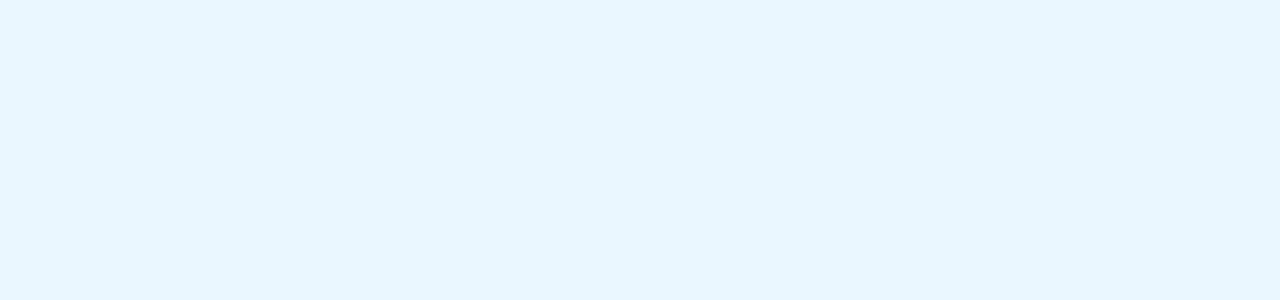
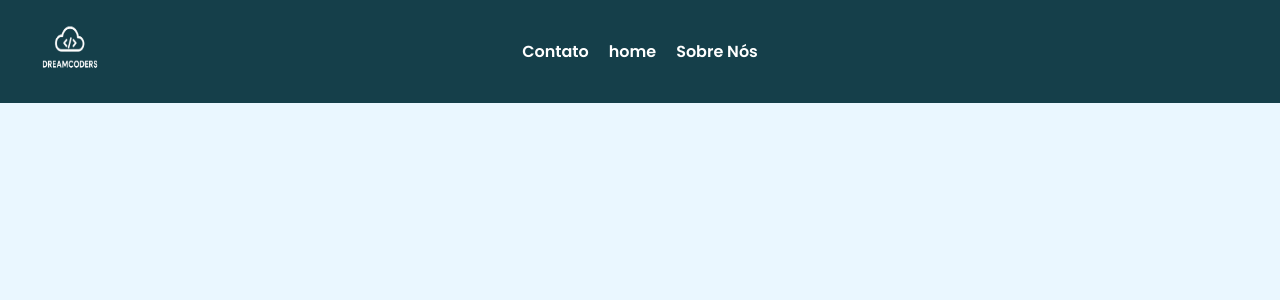
Before and after one commit to junior2k25/TCC_SAUDE, a React (Vite) app in the folder frontend/: page /dev in a window 1280 px wide. Before the commit this address had no page. Shown: the top 300 px of the page. Built offline with nearby package versions, Linux system fonts and the light colour scheme; a web font is replaced by a local one.

Commit message:
alterado 31-10 por sergio

```diff
--- a/frontend/src/components/cabecalho/cabecalho.jsx
+++ b/frontend/src/components/cabecalho/cabecalho.jsx
@@ -40,6 +40,8 @@ export default function Cabecalho() {
       {menuAberto && (
         <div className="menu-suspenso">
           <a href="/consulta"><button>Consultas</button></a>
+          <br />
+          <a href="/dev"><button>Desenvolvedores</button></a>
             <br />
           <button onClick={sair}>Sair</button>
         </div>
--- /dev/null
+++ b/frontend/src/pages/desenvolvedores/index.jsx
@@ -0,0 +1,27 @@
+import './index.scss'
+import { Link } from 'react-router';
+
+export default function Desenvolvedores() {
+  return (
+    <header className="dev-cabecalho">
+      <div className="logo-dev-cabecalho">
+        <Link to={"/"}>
+        <img src="/logoDEV.webp" alt="desenvolveros" className="logo-cabecalho-dev" />
+        </Link>
+      </div>
+
+      <nav className="nav-dev-cabecalho">
+        <a href="contato">Contato</a>
+        <a href="">home</a>
+        <a href="sobre">Sobre Nós</a>
+      </nav>
+
+      <div className=''>
+
+      </div>
+    </header>
+
+
+
+  );
+}
--- /dev/null
+++ b/frontend/src/pages/desenvolvedores/index.scss
@@ -0,0 +1,39 @@
+.dev-cabecalho {
+  background-color: #153F4A;
+  display: flex;
+  align-items: center;
+  position: relative;
+  padding: 8px 25px;
+}
+
+
+.logo-dev-cabecalho {
+  display: flex;
+  align-items: center;
+  gap: 12px;
+}
+
+.logo-cabecalho-dev {
+  width: 90px;
+  height: 80px;
+}
+
+.nav-dev-cabecalho {
+  position: absolute;
+  left: 50%;
+  transform: translateX(-50%);
+  display: flex;
+  align-items: center;
+  gap: 20px;
+}
+
+.nav-dev-cabecalho a {
+  color: white;
+  font-weight: 600;
+  text-decoration: none;
+  transition: 0.3s;
+}
+
+.nav-dev-cabecalho a:hover {
+  opacity: 0.8;
+}
--- a/frontend/src/routes.jsx
+++ b/frontend/src/routes.jsx
@@ -6,6 +6,7 @@ import Agenda from "./pages/agenda/agenda";
 import Sobre from "./pages/sobre/sobre";
 import Consulta from "./pages/verificarConsultas/consulta";
 import Blogs from "./pages/blogs/blog";
+import Desenvolvedores from "./pages/desenvolvedores";
 
 
 export default function Navegacao(){
@@ -19,6 +20,7 @@ export default function Navegacao(){
                  <Route path="/sobre" element={<Sobre/>}/>
                  <Route path="/consulta" element={<Consulta/>}/>
                  <Route path="/blogs" element={<Blogs/>}/>
+                 <Route path="/dev" element={<Desenvolvedores/> }/>
             </Routes>
         </BrowserRouter>
     )
```
Also changed, not shown: frontend/public/logoDEV.webp (added).
